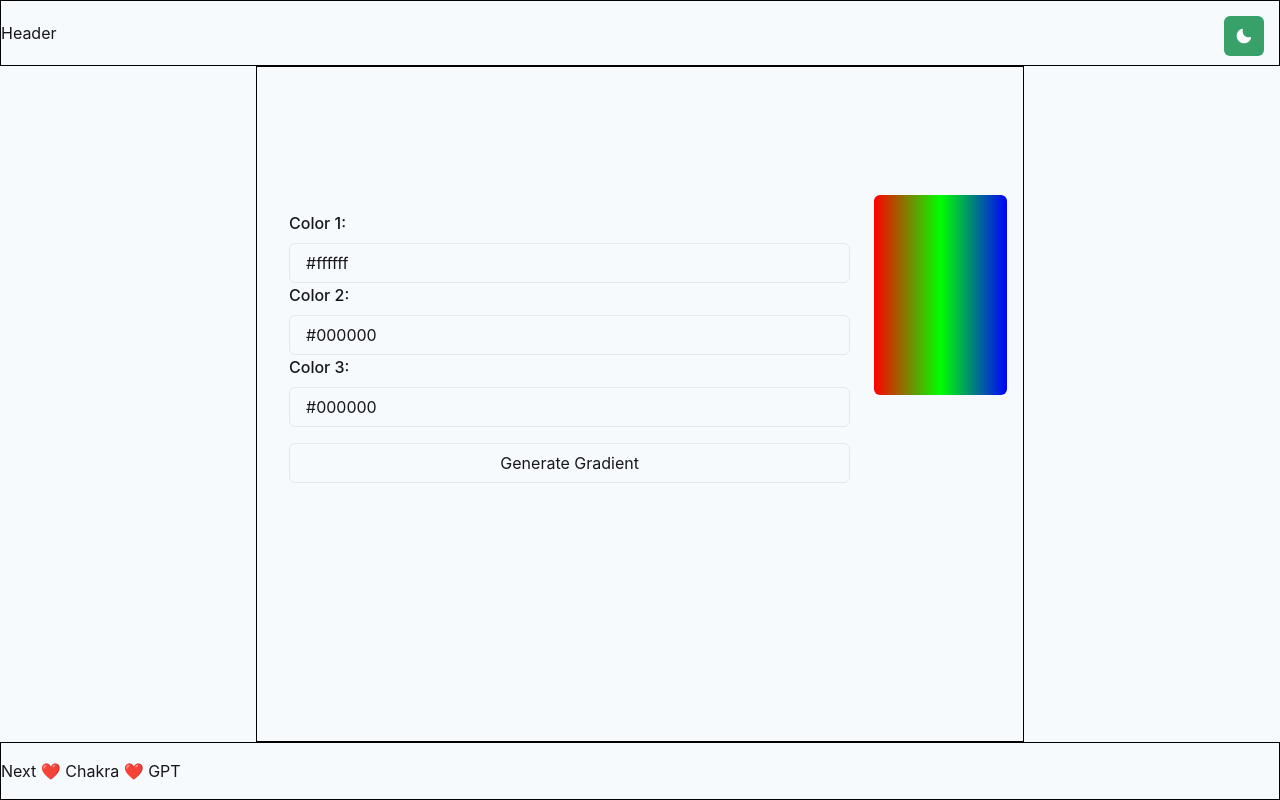
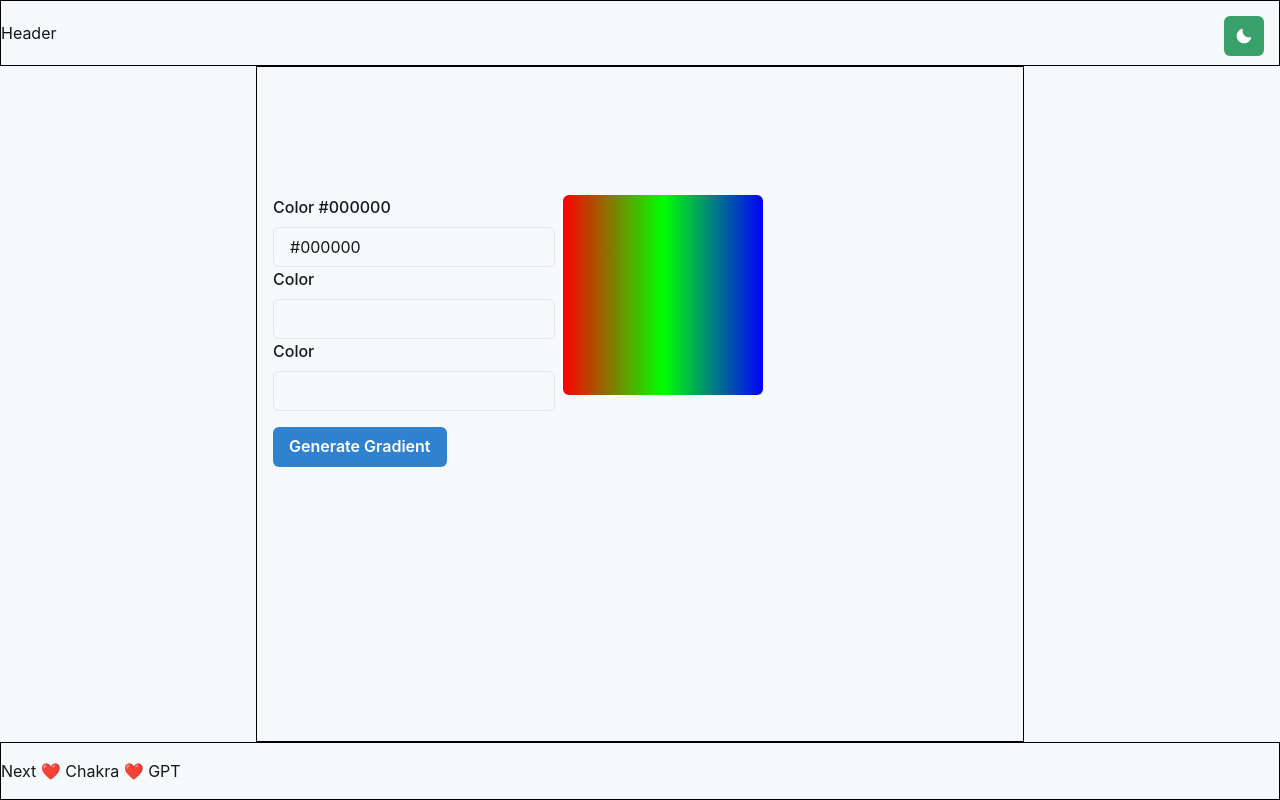
Before and after one commit to mikemajara/colors-gradients, a Next.js app: page / in a window 1280 px wide. Built offline with nearby package versions, Linux system fonts and the light colour scheme.

Commit message:
chore: closest css

```diff
--- a/src/components/forms/color-form-component.tsx
+++ b/src/components/forms/color-form-component.tsx
@@ -1,73 +1,74 @@
 import React, { useState } from "react";
-import { Box, Flex, FormControl, FormLabel, Input } from "@chakra-ui/react";
+import { Button, FormControl, FormLabel, Input } from "@chakra-ui/react";
+import { ChromePicker } from "react-color";
 import { getClosestCSSColorName } from "../../utils/color-utils";
 
-const ColorFormComponent = ({ onSubmit }) => {
-  const [color1, setColor1] = useState("#ffffff");
-  const [color2, setColor2] = useState("#000000");
-  const [color3, setColor3] = useState("#000000");
+const ColorInput = ({ color, setColor }) => {
+  const [showPicker, setShowPicker] = useState(false);
 
-  const handleColorChange = (e, setColor) => {
-    const value = e.target.value;
-    setColor(value);
-    const closestColorName = getClosestCSSColorName(value);
-    e.target.setCustomValidity("");
-    e.target.setCustomValidity(
-      closestColorName ? `Closest CSS color: ${closestColorName}` : ""
-    );
-    e.target.reportValidity();
-    e.target.value = closestColorName ? closestColorName : value;
+  const handleColorChange = (color) => {
+    setColor(handleInputChange(color.hex));
   };
 
-  const handleSubmit = (e) => {
-    e.preventDefault();
-    onSubmit({
-      color1,
-      color2,
-      color3,
+  const handleInputChange = (value) => {
+    console.log(`input value:`, value);
+    const closestColorName = getClosestCSSColorName(value);
+    console.log(`closest value:`, closestColorName);
+    return closestColorName ? closestColorName : value;
+  };
+
+  return (
+    <FormControl>
+      <FormLabel>{`Color ${color}`}</FormLabel>
+      <Input
+        type="text"
+        value={color}
+        onChange={handleColorChange}
+        onFocus={() => setShowPicker(true)}
+        onBlur={() => setShowPicker(false)}
+      />
+      {showPicker && (
+        <ChromePicker color={color} onChange={handleColorChange} />
+      )}
+    </FormControl>
+  );
+};
+
+const ColorFormComponent = ({ onSubmit }) => {
+  const [colors, setColors] = useState(["#000000", "", ""]);
+
+  const handleColorChange = (index, color) => {
+    setColors((prevColors) => {
+      const newColors = [...prevColors];
+      newColors[index] = color;
+      return newColors;
     });
   };
 
+  const handleSubmit = (event) => {
+    event.preventDefault();
+    const gradient = colors.filter(Boolean);
+    onSubmit(gradient);
+  };
+
   return (
-    <Box p="4">
-      <form onSubmit={handleSubmit}>
-        <Flex flexWrap="wrap" justifyContent="center" alignItems="center">
-          <FormControl>
-            <FormLabel>Color 1:</FormLabel>
-            <Input
-              type="text"
-              value={color1}
-              onChange={(e) => handleColorChange(e, setColor1)}
-              onFocus={(e) => (e.target.type = "color")}
-              onBlur={(e) => (e.target.type = "text")}
-            />
-          </FormControl>
-          <FormControl>
-            <FormLabel>Color 2:</FormLabel>
-            <Input
-              type="text"
-              value={color2}
-              onChange={(e) => handleColorChange(e, setColor2)}
-              onFocus={(e) => (e.target.type = "color")}
-              onBlur={(e) => (e.target.type = "text")}
-            />
-          </FormControl>
-          <FormControl>
-            <FormLabel>Color 3:</FormLabel>
-            <Input
-              type="text"
-              value={color3}
-              onChange={(e) => handleColorChange(e, setColor3)}
-              onFocus={(e) => (e.target.type = "color")}
-              onBlur={(e) => (e.target.type = "text")}
-            />
-          </FormControl>
-        </Flex>
-        <Flex justifyContent="center" alignItems="center" mt="4">
-          <Input type="submit" value="Generate Gradient" />
-        </Flex>
-      </form>
-    </Box>
+    <form onSubmit={handleSubmit}>
+      <ColorInput
+        color={colors[0]}
+        setColor={(color) => handleColorChange(0, color)}
+      />
+      <ColorInput
+        color={colors[1]}
+        setColor={(color) => handleColorChange(1, color)}
+      />
+      <ColorInput
+        color={colors[2]}
+        setColor={(color) => handleColorChange(2, color)}
+      />
+      <Button mt={4} colorScheme="blue" type="submit">
+        Generate Gradient
+      </Button>
+    </form>
   );
 };
 
```
